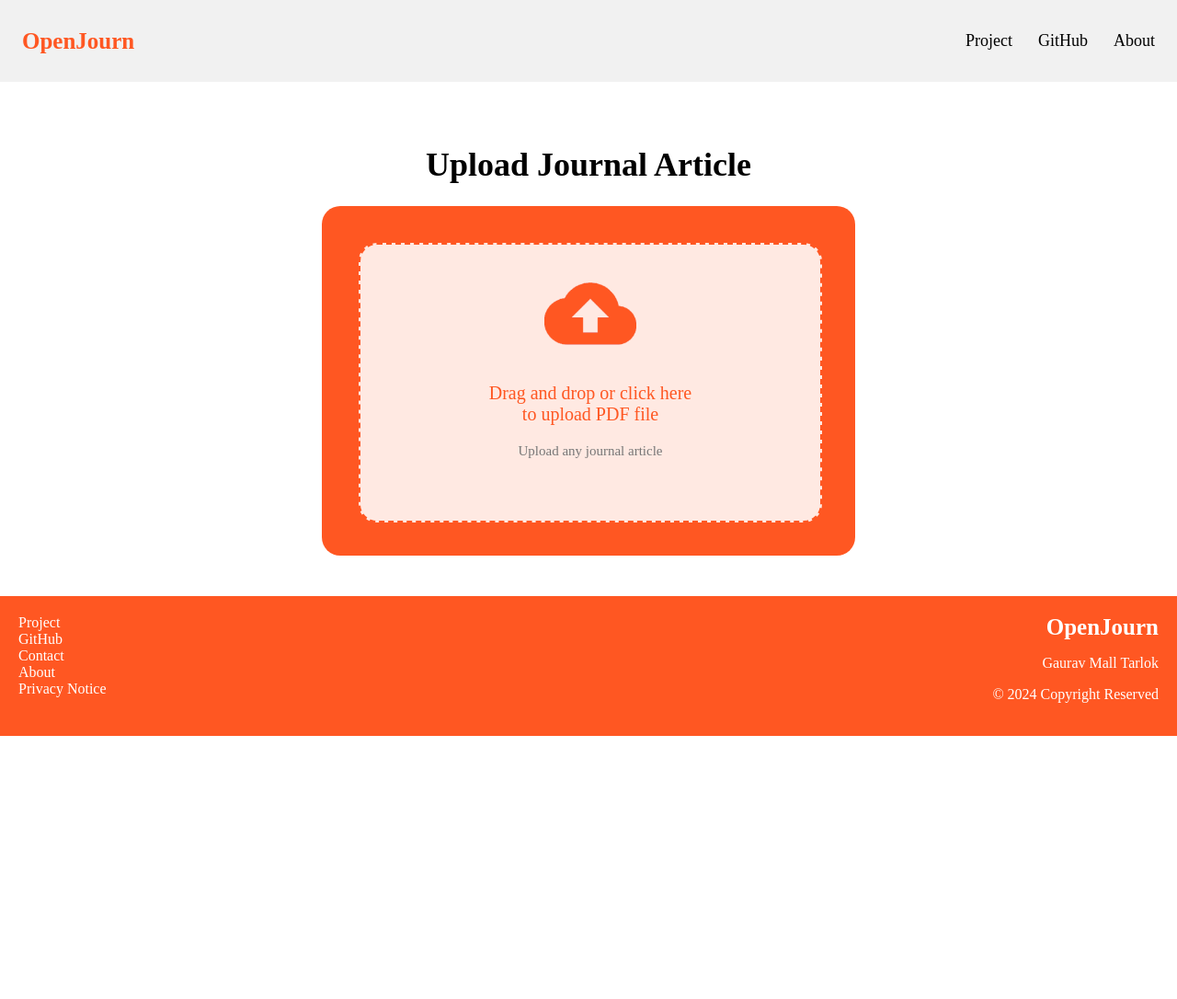
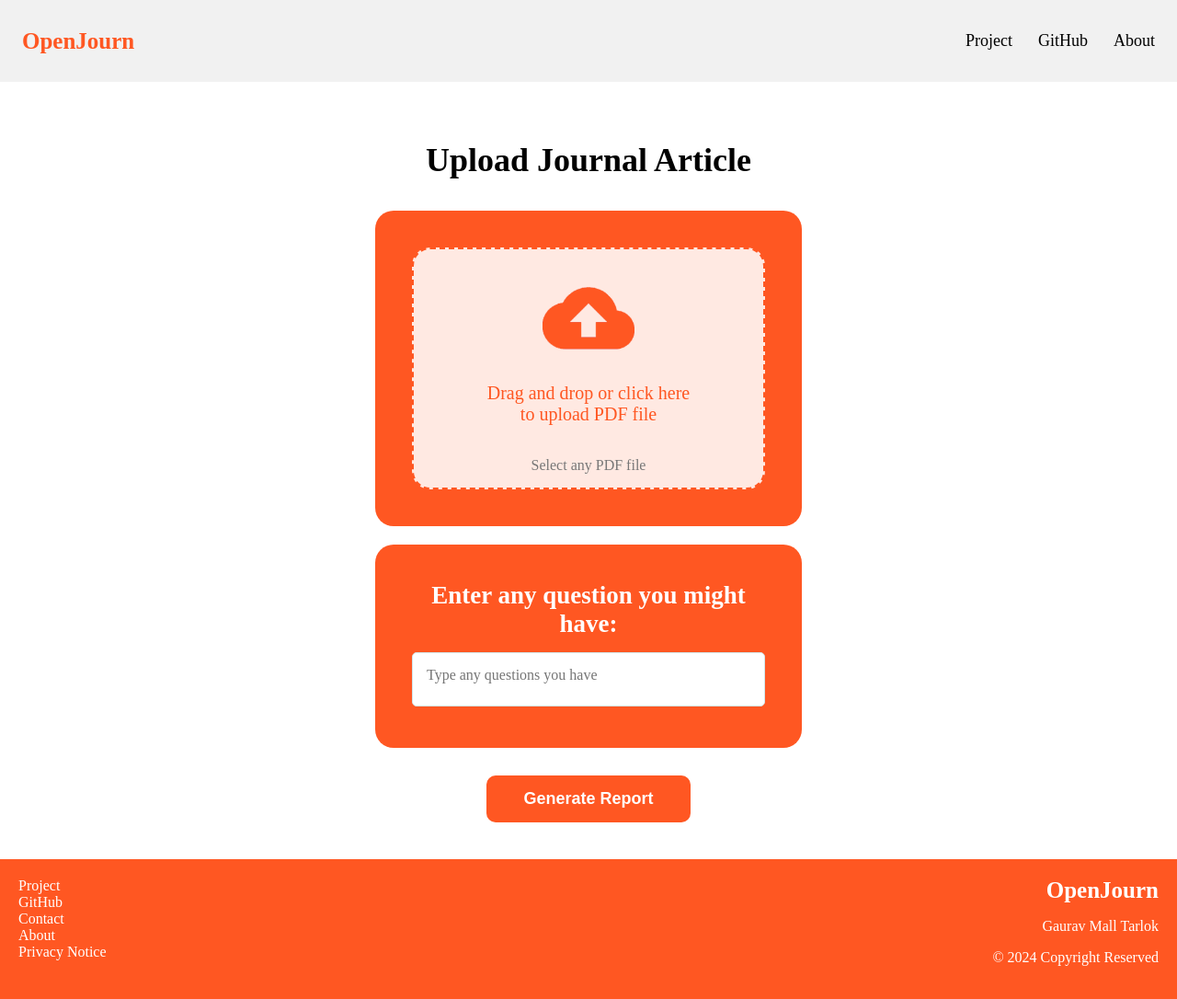
Before and after one commit to GauravMall/OpenJourn, a plain HTML site: page OpenJourn Site/index.html in a window 1280 px wide. Shown: the whole page at 92% size. Before the commit the page ends 800 px from the top, so only its background shows below. Drawn offline with Linux system fonts and the light colour scheme.

Commit message:
Complete Home UI Design

```diff
--- a/OpenJourn Site/index.css
+++ b/OpenJourn Site/index.css
@@ -1,33 +1,147 @@
 #drag-drop-area {
-    width: 500px;
-    height: 300px;
+  width: 50%;
+  height: auto;
   padding: 40px;
   background: rgb(255, 87, 34);
   text-align: center;
   border-radius: 20px;
+  margin: 10px;
 }
 
-#img-view {
+#query-area {
+  width: 50%;
+  height: auto;
+  padding: 40px;
+  background: rgb(255, 87, 34);
+  text-align: center;
+  border-radius: 20px;
+  margin: 10px;
+}
+
+#img-container {
   width: 100%;
-    height: 100%;
+  height: auto;
   border-radius: 20px;
   border: 2px dashed rgb(255, 87, 34);
   background: rgb(255, 233, 226);
+  display: flex;
+  flex-direction: column;
+  align-items: center;
+  justify-content: space-around;
+  box-sizing: border-box;
 }
 
-#img-view img {
+#img-container p {
+  padding: 0px 10px;
+  box-sizing: border-box;
+}
+
+#img-container img {
   width: 100px;
   margin-top: 25px;
 }
 
-#img-view p {
+#img-container p {
   color: rgb(255, 87, 34);
   font-size: 20px;
 }
 
-#img-view span {
-    display: block;
-    font-size: 15px;
+#img-container span {
   color: #777;
-    margin-top: 15px;
+  font-size: 16px;
+  padding: 15px 0px;
 }
+
+#query-area textarea {
+  width: 100%;
+  height: 59px;
+  padding: 15px;
+  border-radius: 5px;
+  outline: none;
+  resize: none;
+  font-size: 16px;
+  border-color: rgb(210, 229, 233);
+  font-family: Bahnschrift;
+  box-sizing: border-box;
+  scrollbar-width: none;
+  field-sizing: content;
+}
+
+#query-area textarea:is(:focus, :valid) {
+  border-color: #4458b1;
+  border-width: 2px;
+  padding: 14px;
+}
+
+#query-area h2 {
+  color: white;
+  margin: 0px 0px 15px 0px;
+}
+
+#generate-btn {
+  padding: 15px 40px;
+  border: none;
+  outline: none;
+  color: white;
+  cursor: pointer;
+  position: relative;
+  z-index: 0;
+  border-radius: 12px;
+  font-size: large;
+  font-weight: bold;
+  margin-top: 20px;
+}
+
+#generate-btn::after {
+  content: "";
+  z-index: -1;
+  position: absolute;
+  width: 100%;
+  height: 100%;
+  background-color: rgb(255, 87, 34);
+  left: 0;
+  top: 0;
+  border-radius: 10px;
+}
+/* glow */
+#generate-btn::before {
+  content: "";
+  background: rgb(255, 87, 34);
+  position: absolute;
+  top: -2px;
+  left: -2px;
+  background-size: 600%;
+  z-index: -1;
+  width: calc(100% + 4px);
+  height: calc(100% + 4px);
+  filter: blur(8px);
+  animation: glowing 20s linear infinite;
+  transition: opacity 0.3s ease-in-out;
+  border-radius: 10px;
+  opacity: 0;
+}
+
+@keyframes glowing {
+  0% {
+    background-position: 0 0;
+  }
+  50% {
+    background-position: 400% 0;
+  }
+  100% {
+    background-position: 0 0;
+  }
+}
+
+/* hover */
+#generate-btn:hover::before {
+  opacity: 1;
+}
+
+#generate-btn:active:after {
+  background: transparent;
+}
+
+#generate-btn:active {
+  color: white;
+}
--- a/OpenJourn Site/index.html
+++ b/OpenJourn Site/index.html
@@ -6,7 +6,7 @@
     <title>OpenJourn</title>
     <link rel="stylesheet" href="style.css" />
     <link rel="stylesheet" href="index.css" />
-    <link rel="script"
+    <script type="module" src="script.js"></script>
   </head>
 
   <body class="content_holder">
@@ -24,12 +24,19 @@
 
       <label for="input-file" id="drag-drop-area">
         <input type="file" accept="application/pdf" id="input-file" hidden>
-        <div id="img-view">
-          <img src="images/upload_icon.png" alt="Upload Icon">
-          <p>Drag and drop or click here<br>to upload PDF file</p>
-          <span>Upload any journal article</span>
+        <div id="img-container">
+          <img src="images/upload_icon.png" alt="Upload Icon" id="img-view">
+          <p id="file-name">Drag and drop or click here<br>to upload PDF file</p>
+          <span>Select any PDF file</span>
         </div>
       </label>
+
+      <div id="query-area">
+        <h2>Enter any question you might have:</h2>
+        <textarea placeholder="Type any questions you have" id="" required></textarea>
+      </div>
+
+      <button id="generate-btn">Generate Report</button>
     </main>
 
     <footer>
@@ -46,7 +53,5 @@
         <p>© 2024 Copyright Reserved</p>
       </div>
     </footer>
-
-    <script src="script.js"></script>
   </body>
 </html>
--- a/OpenJourn Site/script.js
+++ b/OpenJourn Site/script.js
@@ -0,0 +1,32 @@
+
+const dropArea = document.getElementById("drag-drop-area");
+const inputFile = document.getElementById("input-file");
+const imgView = document.getElementById("img-view");
+const imgContaienr = document.getElementById("img-container");
+
+const queryInput = document.querySelector("textarea");
+
+const fileName = document.getElementById("file-name")
+
+inputFile.addEventListener("change", changePDFStatus);
+
+function changePDFStatus() {
+    imgView.src = "images/file_pdf.png";
+    fileName.innerText = inputFile.files[0].name;
+}
+
+dropArea.addEventListener("dragover", e => {
+  e.preventDefault();
+});
+
+dropArea.addEventListener("drop", e => {
+  e.preventDefault();
+  inputFile.files = e.dataTransfer.files;
+  changePDFStatus();
+})
+
+queryInput.addEventListener("input", e => {
+  queryInput.style.height = "auto";
+  let scHeight = e.target.scrollHeight;
+  queryInput.style.height = `${scHeight}px`;
+})
--- a/OpenJourn Site/style.css
+++ b/OpenJourn Site/style.css
@@ -122,6 +122,10 @@ header a.active {
   margin: 10px 0;
 }
 
+p {
+  overflow-wrap: anywhere;
+}
+
 @media screen and (max-width: 500px) {
   .header a {
     float: none;
```
Also changed, not shown: OpenJourn Site/images/file_pdf.png (added). Lines whose indentation alone changed are shown as unchanged.
